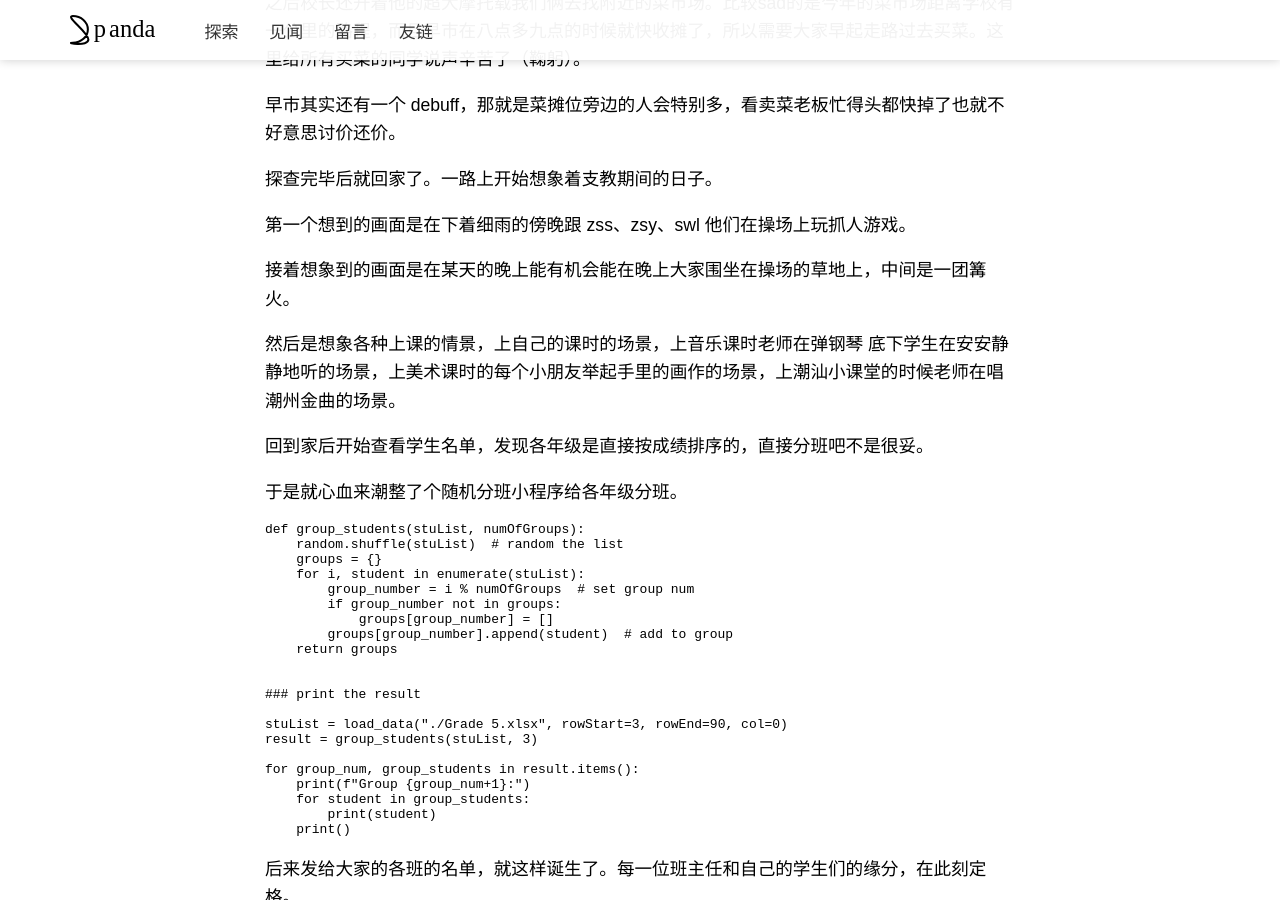
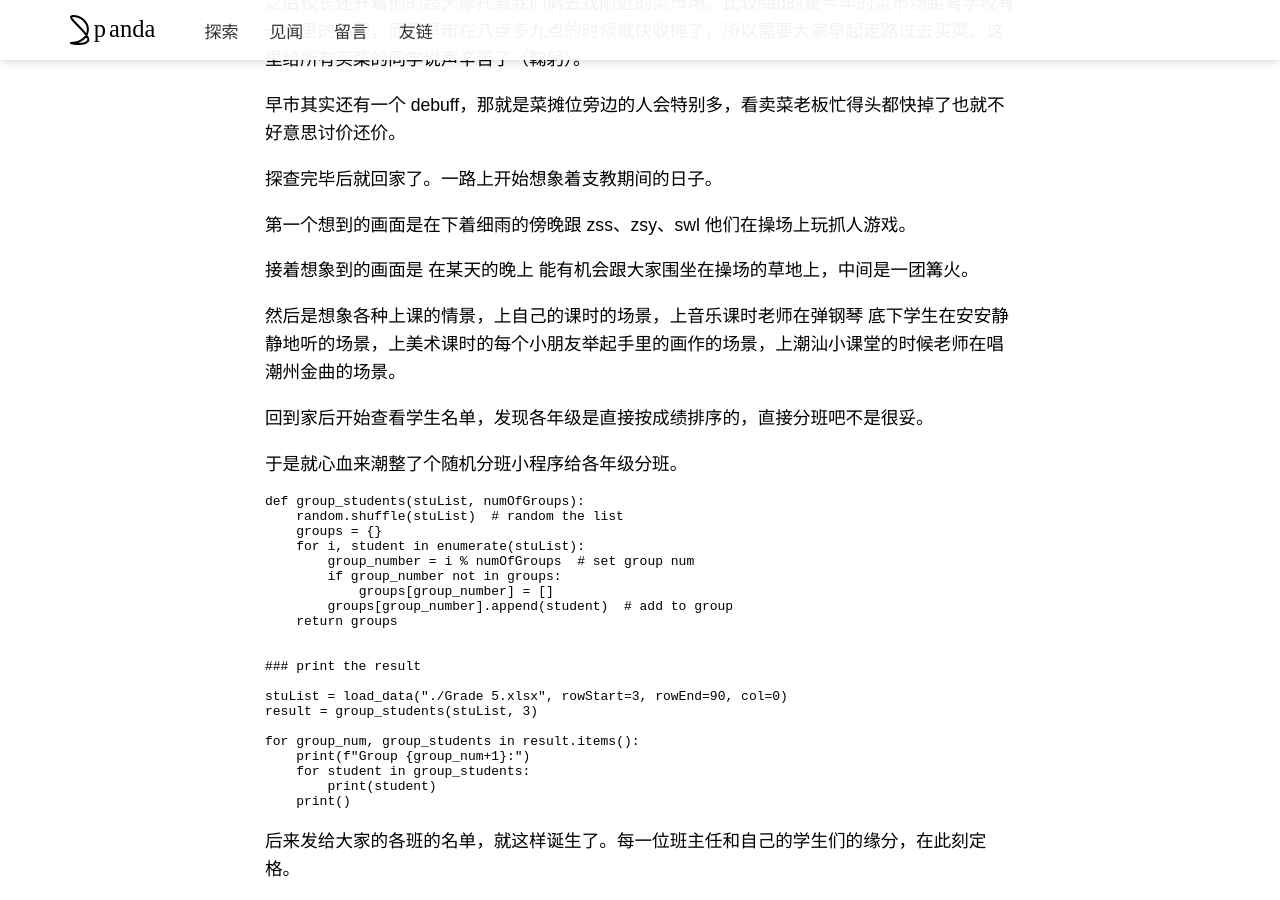
Before and after one commit to pandacase/pandacase.github.io, a Jekyll site: the page built from _posts/2023-08-01-xinkuizhijiao.md, in a window 1280 px wide and 900 px high, scrolled down 3445 px. Built offline with Jekyll 4.4.1, drawn with Linux system fonts in a browser that asks for light colours; nearby versions of some CDN libraries; some web fonts are replaced; comment, search, counter and statistics services are not loaded; a style sheet for code colours, icons or effects is not loaded; some of the changed text lies outside the part shown.

Commit message:
Update 2023-08-01-xinkuizhijiao.md

```diff
--- a/_posts/2023-08-01-xinkuizhijiao.md
+++ b/_posts/2023-08-01-xinkuizhijiao.md
@@ -73,7 +73,7 @@ image: https://s1.ax1x.com/2023/03/27/ppsUlss.png
 
 第一个想到的画面是在下着细雨的傍晚跟 zss、zsy、swl 他们在操场上玩抓人游戏。
 
-接着想象到的画面是在某天的晚上能有机会能在晚上大家围坐在操场的草地上，中间是一团篝火。
+接着想象到的画面是 在某天的晚上 能有机会跟大家围坐在操场的草地上，中间是一团篝火。
 
 然后是想象各种上课的情景，上自己的课时的场景，上音乐课时老师在弹钢琴 底下学生在安安静静地听的场景，上美术课时的每个小朋友举起手里的画作的场景，上潮汕小课堂的时候老师在唱潮州金曲的场景。
 
```
Also changed, not shown: other parts of _posts/2023-08-01-xinkuizhijiao.md (+2 -0 lines).
